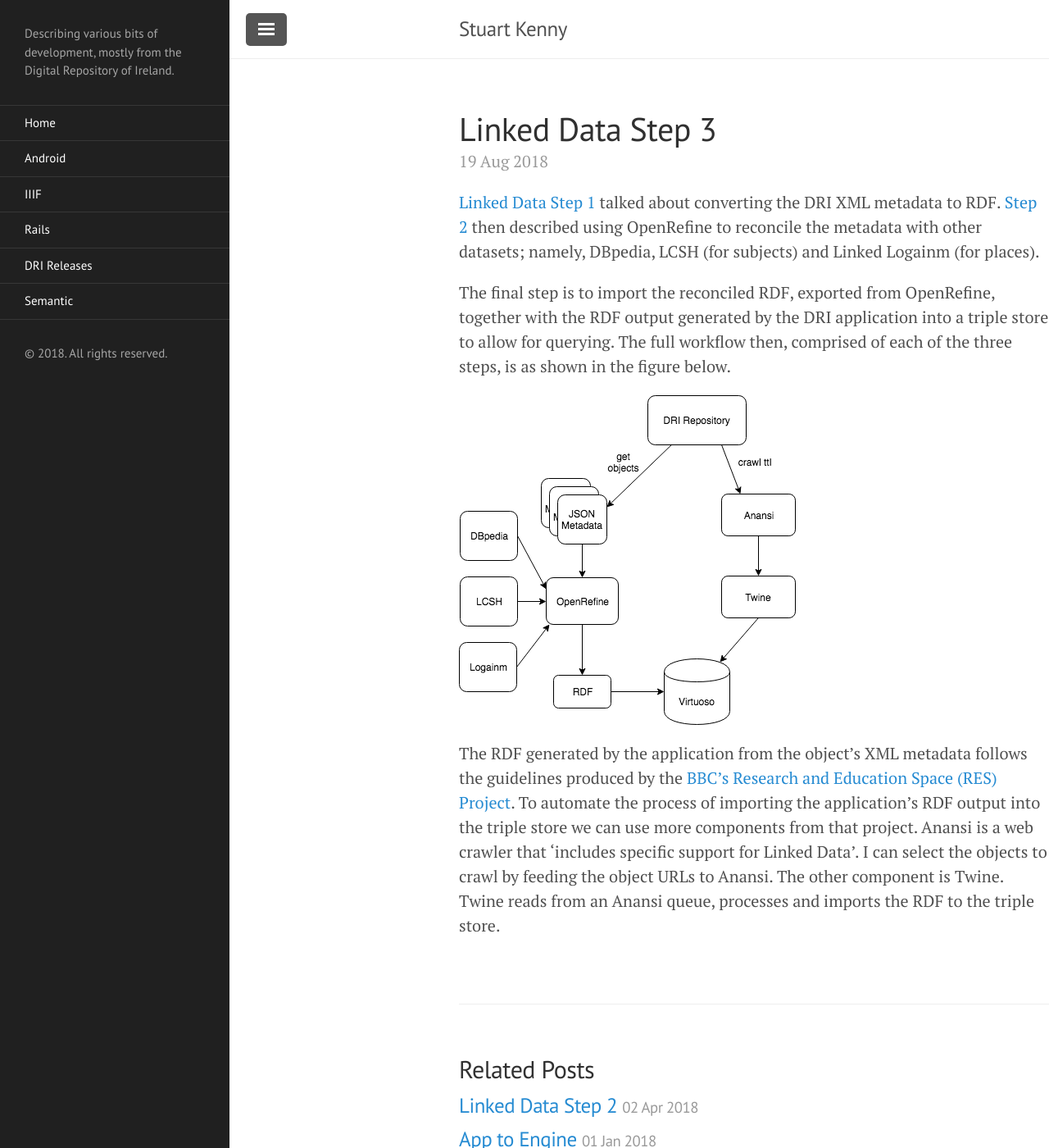
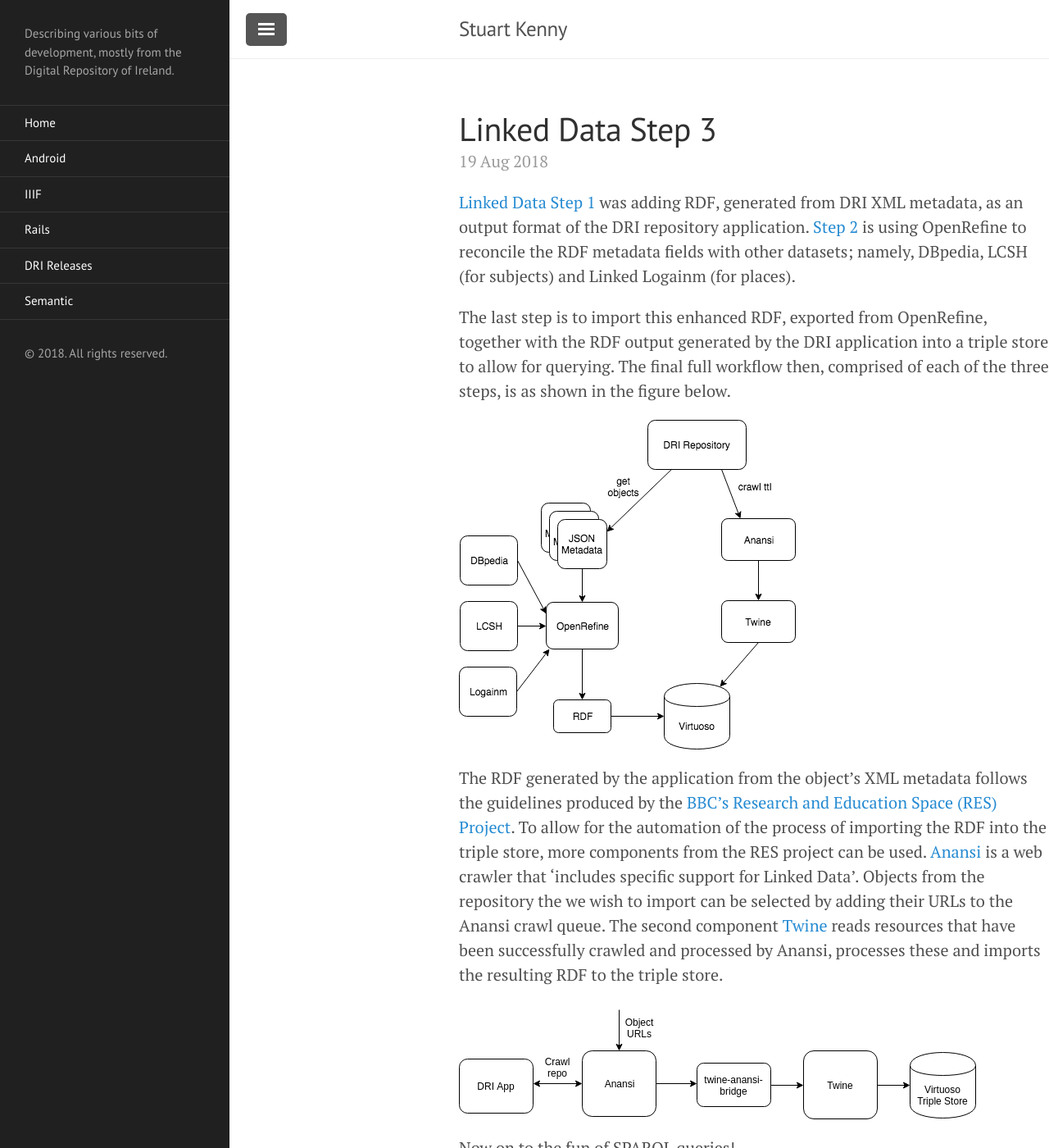
Before and after one commit to stkenny/stkenny.github.io, a Jekyll site: the page built from _posts/2018-08-19-lod-phase3.markdown, in a window 1280 px wide and 1400 px high. Shown: the whole window at 82% size. Built offline with Jekyll 4.4.1, drawn with Linux system fonts in a browser that asks for light colours.

Commit message:
Add new diagram

```diff
--- a/_posts/2018-08-19-lod-phase3.markdown
+++ b/_posts/2018-08-19-lod-phase3.markdown
@@ -5,13 +5,19 @@ date:   2018-08-19 18:49:00
 categories: semantic sparql
 ---
 
-[Linked Data Step 1](/semantic/sparql/2017/06/09/lod-phase1/) talked about converting the DRI XML metadata to RDF. [Step 2](/semantic/sparql/2018/04/02/lod-phase2/) then described using OpenRefine to reconcile the metadata with other datasets; namely, DBpedia, LCSH (for subjects) and Linked Logainm (for places).
+[Linked Data Step 1](/semantic/sparql/2017/06/09/lod-phase1/) was adding RDF, generated from DRI XML metadata, as an output format of the DRI repository application. [Step 2](/semantic/sparql/2018/04/02/lod-phase2/) is using OpenRefine to reconcile the RDF metadata fields with other datasets; namely, DBpedia, LCSH (for subjects) and Linked Logainm (for places).
 
-The final step is to import the reconciled RDF, exported from OpenRefine, together with the RDF output generated by the DRI application into a triple store to allow for querying. The full workflow then, comprised of each of the three steps, is as shown in the figure below.
+The last step is to import this enhanced RDF, exported from OpenRefine, together with the RDF output generated by the DRI application into a triple store to allow for querying. The final full workflow then, comprised of each of the three steps, is as shown in the figure below.
 
 [![Workflow]({{ site.url }}/assets/lod_worklow.png)]({{ site.url }}/assets/lod_workflow.png)
 
-The RDF generated by the application from the object's XML metadata follows the guidelines produced by the [BBC's Research and Education Space (RES) Project][res-project]. To automate the process of importing the application's RDF output into the triple store we can use more components from that project. Anansi is a web crawler that 'includes specific support for Linked Data'. I can select the objects to crawl by feeding the object URLs to Anansi. The other component is Twine. Twine reads from an Anansi queue, processes and imports the RDF to the triple store.
+The RDF generated by the application from the object's XML metadata follows the guidelines produced by the [BBC's Research and Education Space (RES) Project][res-project]. To allow for the automation of the process of importing the RDF into the triple store, more components from the RES project can be used. [Anansi][anansi] is a web crawler that 'includes specific support for Linked Data'. Objects from the repository the we wish to import can be selected by adding their URLs to the Anansi crawl queue. The second component [Twine][twine] reads resources that have been successfully crawled and processed by Anansi, processes these and imports the resulting RDF to the triple store.
 
+[![Anansi Twine processing]({{ site.url }}/assets/lod_anansi_twine.png)]({{ site.url }}/assets/lod_anansi_twine.png)
+
+Now on to the fun of SPARQL queries!
+
+[anansi]:              https://github.com/bbcarchdev/anansi
+[twine]:               https://github.com/bbcarchdev/twine
 [res-project]:         https://bbcarchdev.github.io/res/
 [openrefine]:          http://openrefine.org/
```
Also changed, not shown: assets/lod_anansi_twine.png (added).
